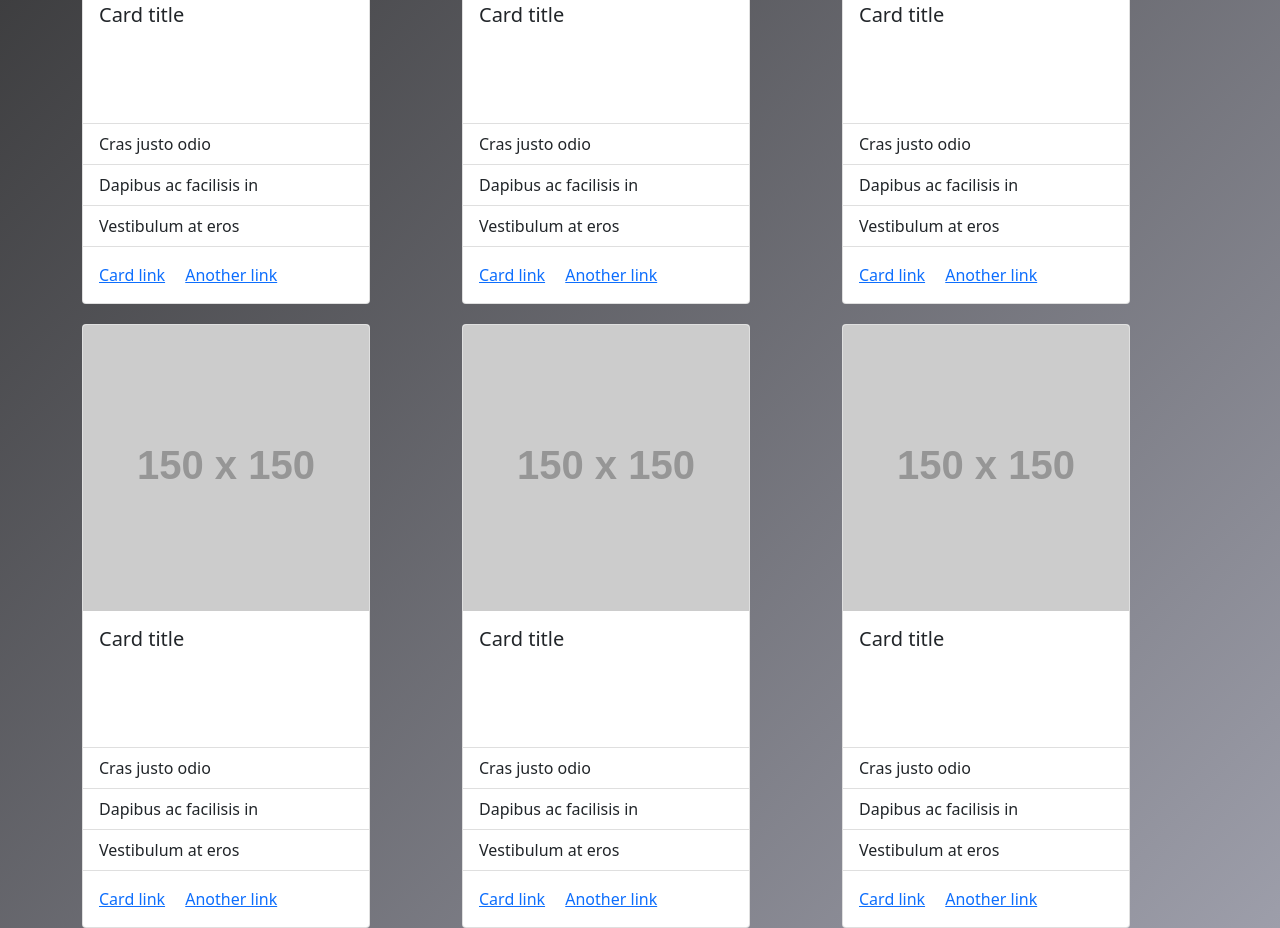
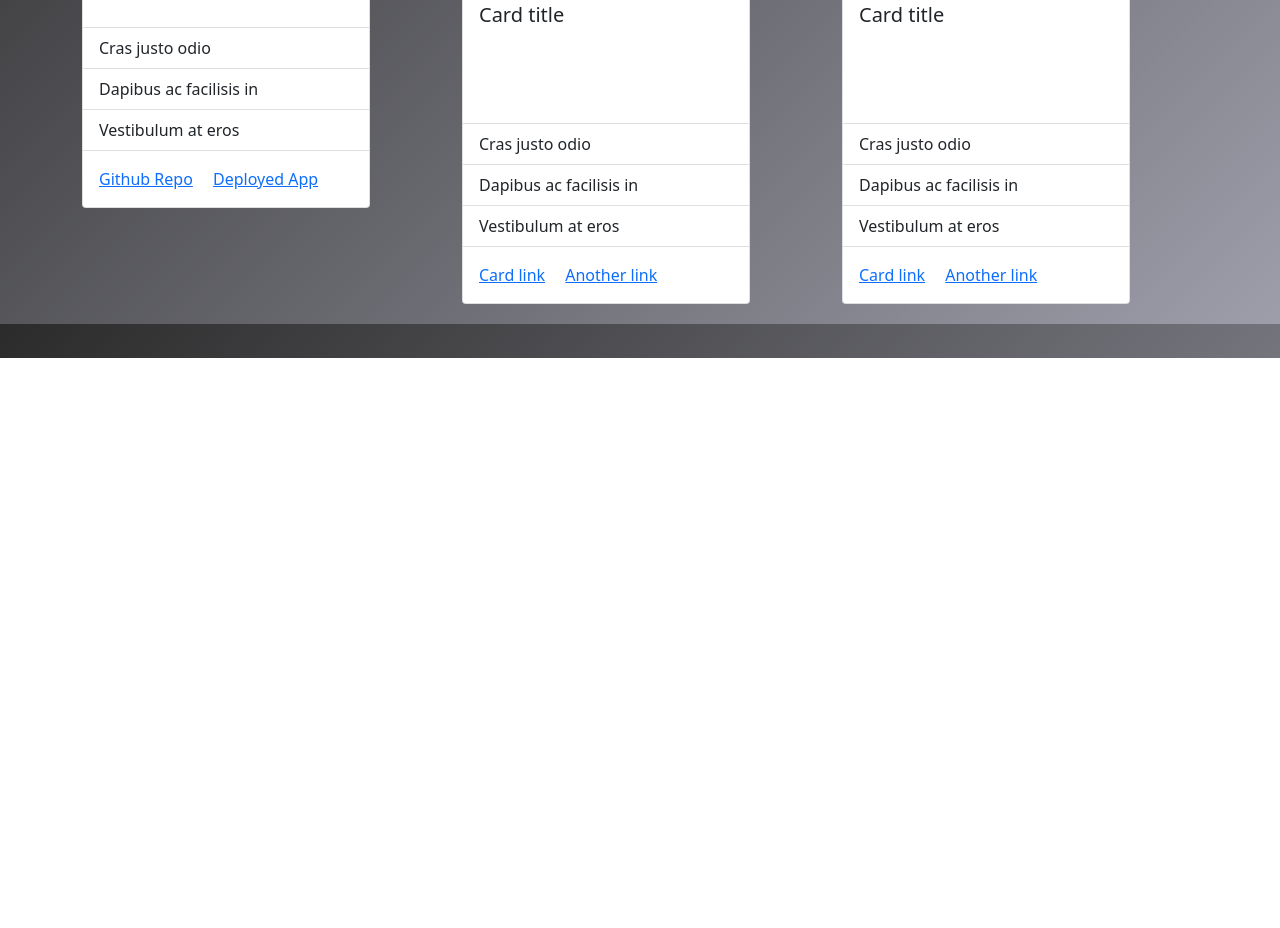
Before and after one commit to uzobeki/Portfolio, a plain HTML site: page Pages/portfolio.html in a window 1280 px wide. Shown: the part 442-1370 px from the top of the page. After the commit the page ends 800 px from the top, so only its background shows below. Drawn offline with nearby package versions, Linux system fonts and the light colour scheme; placeholder pictures from the web are drawn by us.

Commit message:
creating links in nav and portfolio

```diff
--- a/Assets/style.css
+++ b/Assets/style.css
@@ -6,6 +6,10 @@ body {
 /* Coloring for p tags */
 p {
     color: #ffffff;
+}
+/* Coloring for card text */
+.folio-text {
+    color: #000000;
 }
 /* Coloring for heading on Portfolio and Contact pages */
 h1 {
--- a/Pages/portfolio.html
+++ b/Pages/portfolio.html
@@ -37,10 +37,10 @@
       <div class="row row-1">
         <div class="col-md-4">
           <div class="card" style="width: 18rem;">
-            <img src="https://via.placeholder.com/150x150" class="card-img-top" alt="...">
+            <img src="../Assets/Images/PasswordGenerator.png" class="card-img-top" alt="..." height="150px" width="150px">
             <div class="card-body">
-              <h5 class="card-title">Card title</h5>
-              <p class="card-text">Some quick example text to build on the card title and make up the bulk of the card's content.</p>
+              <h5 class="card-title">Access Granted - Password Generator</h5>
+              <p class="folio-text">Some quick example text to build on the card title and make up the bulk of the card's content.</p>
             </div>
             <ul class="list-group list-group-flush">
               <li class="list-group-item">Cras justo odio</li>
@@ -48,8 +48,8 @@
               <li class="list-group-item">Vestibulum at eros</li>
             </ul>
             <div class="card-body">
-              <a href="#" class="card-link">Card link</a>
-              <a href="#" class="card-link">Another link</a>
+              <a href="https://github.com/uzobeki/Access-Granted" class="card-link">Github Repo</a>
+              <a href="https://uzobeki.github.io/Access-Granted/" class="card-link">Deployed App</a>
             </div>
           </div>
         </div>
@@ -90,61 +90,6 @@
           </div>
         </div>
       </div>
-      <div class="row row-2">
-        <div class="col-md-4">
-          <div class="card" style="width: 18rem;">
-            <img src="https://via.placeholder.com/150x150" class="card-img-top" alt="...">
-            <div class="card-body">
-              <h5 class="card-title">Card title</h5>
-              <p class="card-text">Some quick example text to build on the card title and make up the bulk of the card's content.</p>
-            </div>
-            <ul class="list-group list-group-flush">
-              <li class="list-group-item">Cras justo odio</li>
-              <li class="list-group-item">Dapibus ac facilisis in</li>
-              <li class="list-group-item">Vestibulum at eros</li>
-            </ul>
-            <div class="card-body">
-              <a href="#" class="card-link">Card link</a>
-              <a href="#" class="card-link">Another link</a>
-            </div>
-          </div>
-        </div>
-        <div class="col-md-4">
-          <div class="card" style="width: 18rem;">
-            <img src="https://via.placeholder.com/150x150" class="card-img-top" alt="...">
-            <div class="card-body">
-              <h5 class="card-title">Card title</h5>
-              <p class="card-text">Some quick example text to build on the card title and make up the bulk of the card's content.</p>
-            </div>
-            <ul class="list-group list-group-flush">
-              <li class="list-group-item">Cras justo odio</li>
-              <li class="list-group-item">Dapibus ac facilisis in</li>
-              <li class="list-group-item">Vestibulum at eros</li>
-            </ul>
-            <div class="card-body">
-              <a href="#" class="card-link">Card link</a>
-              <a href="#" class="card-link">Another link</a>
-            </div>
-          </div>
-        </div>
-        <div class="col-md-4">
-          <div class="card" style="width: 18rem;">
-            <img src="https://via.placeholder.com/150x150" class="card-img-top" alt="...">
-            <div class="card-body">
-              <h5 class="card-title">Card title</h5>
-              <p class="card-text">Some quick example text to build on the card title and make up the bulk of the card's content.</p>
-            </div>
-            <ul class="list-group list-group-flush">
-              <li class="list-group-item">Cras justo odio</li>
-              <li class="list-group-item">Dapibus ac facilisis in</li>
-              <li class="list-group-item">Vestibulum at eros</li>
-            </ul>
-            <div class="card-body">
-              <a href="#" class="card-link">Card link</a>
-              <a href="#" class="card-link">Another link</a>
-            </div>
-          </div>
-        </div>
       </div>
     </section>
     <!--End Portfolio Body-->
```
Also changed, not shown: index.html (+10 -1 lines), Assets/Images/PasswordGenerator.png (added).
